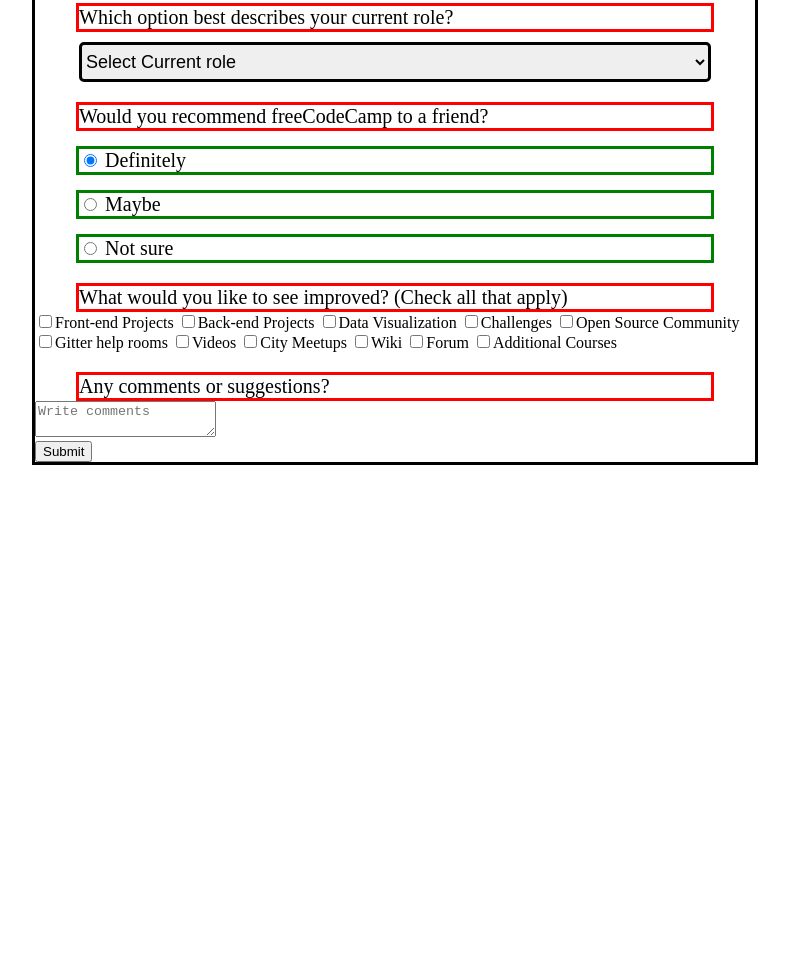
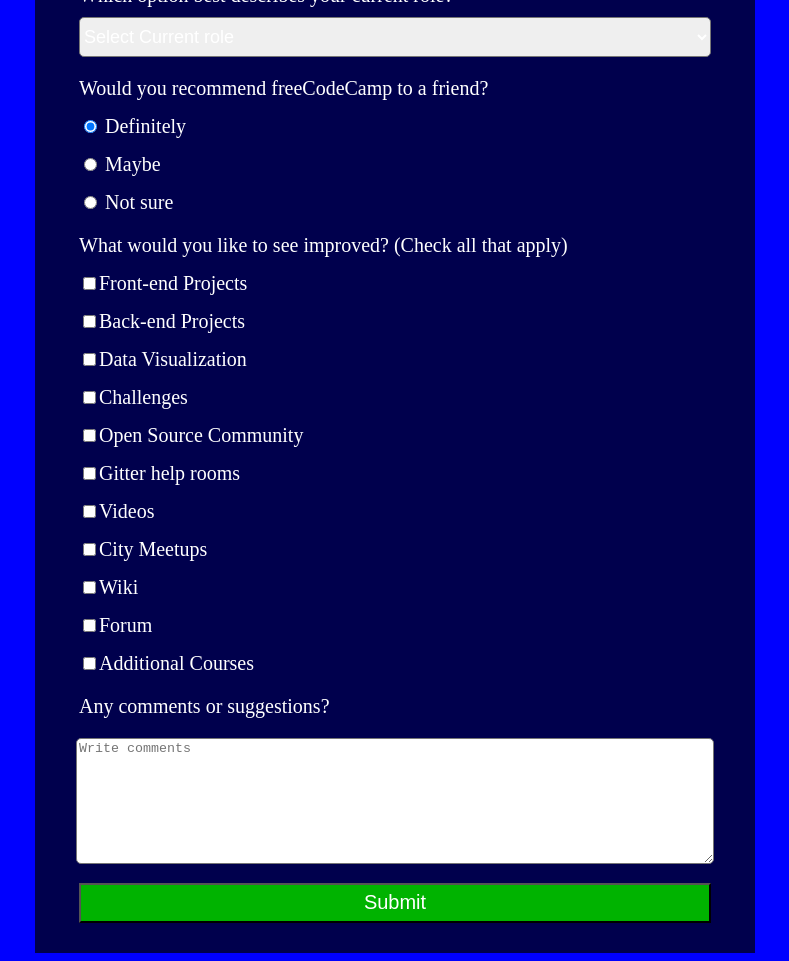
Before and after one commit to NNiiKKaa/freecode, a plain HTML site: page index.html in a window 1280 px wide. Shown: the part 476-1437 px from the top of the page, without its empty margins (245-1034 px from the left). Before the commit the page ends 949 px from the top, so only its background shows below. Drawn offline with Linux system fonts and the light colour scheme.

Commit message:
Build a Tribute PagePassed 5/2
there is different inputs

```diff
--- a/index.html
+++ b/index.html
@@ -65,33 +65,57 @@
 					</div>
 				</label>
 			</div>
-			<div>
+
 				<label class="cheboxes">
 					<p>What would you like to see improved? (Check all that apply)</p>
 					<div>
-					<input type="checkbox" name="check" value="Front-end Projects">Front-end Projects</input>
-					<input type="checkbox" name="check" value="Back-end Projects">Back-end Projects</input>
-					<input type="checkbox" name="check" value="Data Visualization">Data Visualization</input>
-					<input type="checkbox" name="check" value="Challenges">Challenges</input>
-					<input type="checkbox" name="check" value="Open Source Community">Open Source Community</input>
-					<input type="checkbox" name="check" value="Gitter help rooms">Gitter help rooms</input>
-					<input type="checkbox" name="check" value="Videos">Videos</input>
-					<input type="checkbox" name="check" value="City Meetups">City Meetups</input>
-					<input type="checkbox" name="check" value="Wiki">Wiki</input>
-					<input type="checkbox" name="check" value="Forum">Forum</input>
-					<input type="checkbox" name="check" value="Additional Courses">Additional Courses</input>
+						<input type="checkbox" name="check" value="Front-end Projects">Front-end Projects</input>
+					</div>
+					<div>
+						<input type="checkbox" name="check" value="Back-end Projects">Back-end Projects</input>
+					</div>
+					<div>
+						<input type="checkbox" name="check" value="Data Visualization">Data Visualization</input>
+					</div>
+					<div>
+						<input type="checkbox" name="check" value="Challenges">Challenges</input>
+					</div>
+					<div>
+						<input type="checkbox" name="check" value="Open Source Community">Open Source Community</input>
+					</div>
+					<div>
+						<input type="checkbox" name="check" value="Gitter help rooms">Gitter help rooms</input>
+					</div>
+					<div>
+						<input type="checkbox" name="check" value="Videos">Videos</input>
+					</div>
+					<div>
+						<input type="checkbox" name="check" value="City Meetups">City Meetups</input>
+					</div>
+					<div>
+						<input type="checkbox" name="check" value="Wiki">Wiki</input>
+					</div>
+					<div>
+						<input type="checkbox" name="check" value="Forum">Forum</input>
+					</div>
+					<div>
+						<input type="checkbox" name="check" value="Additional Courses">Additional Courses</input>
+					</div>
+				</label>
 
-				</label>
-			</div>
 			<div>
 				<p>Any comments or suggestions?</p>
+				<center>
 				<textarea
 				id="comments"
 				placeholder="Write comments"
 				></textarea>
+		</center>
 			</div>
 			<div>
-				<button id="submit">Submit</button>
+				<center>
+					<button id="submit">Submit</button>
+				</center>
 			</div>
 		</form>
 	</body>
--- a/style.css
+++ b/style.css
@@ -1,4 +1,9 @@
-
+*{
+	color: white;
+}
+body {
+	background: #0000ff;
+}
 #title {
 	text-align: center;
 }
@@ -6,9 +11,10 @@
 	text-align: center;
 }
 form {
-	border: 3px solid black;
+	/*border: 3px solid black;*/
 	width: 720px;
 	margin: 0 auto;
+	background: #00004d;
 
 
 }
@@ -29,7 +35,7 @@
 }
 
 #survey-form p {
-	border: 3px solid red;
+	/*border: 3px solid red;*/
 	width: 632px;
 	margin: 0 auto;
 	margin-top: 20px;
@@ -37,7 +43,7 @@
 }
 
 #dropdown {
-	border: 3px solid black;
+	/*border: 3px solid black;*/
 	width: 632px;
 	height: 40px;
 	font-size: 18px;
@@ -46,9 +52,42 @@
 }
 
 #radios div {
-	border: 3px solid green;
+	/*border: 3px solid green;*/
 	width: 632px;
 	display: block;
 	margin: 15px auto;
 	font-size: 20px;
 }
+
+.cheboxes div {
+	font-size: 20px;
+	/*border: 3px solid yellow;*/
+	width: 632px;
+	margin: 15px auto;
+}
+
+#comments {
+	width: 632px;
+	height: 120px;
+	border-radius: 5px;
+	/*border: 3px solid red;*/
+	margin-top: 20px;
+}
+
+#submit {
+	width: 632px;
+	height: 40px;
+	margin-top: 15px;
+	margin-bottom: 30px;
+	background: #00b300;
+	font-size: 20px;
+	color: white;
+
+}
+#submit:hover {
+	background: #00b300;
+	width: 600px;
+	height: 30px;
+	border-radius: 20px;
+	transition: 0.8s;
+}
```
